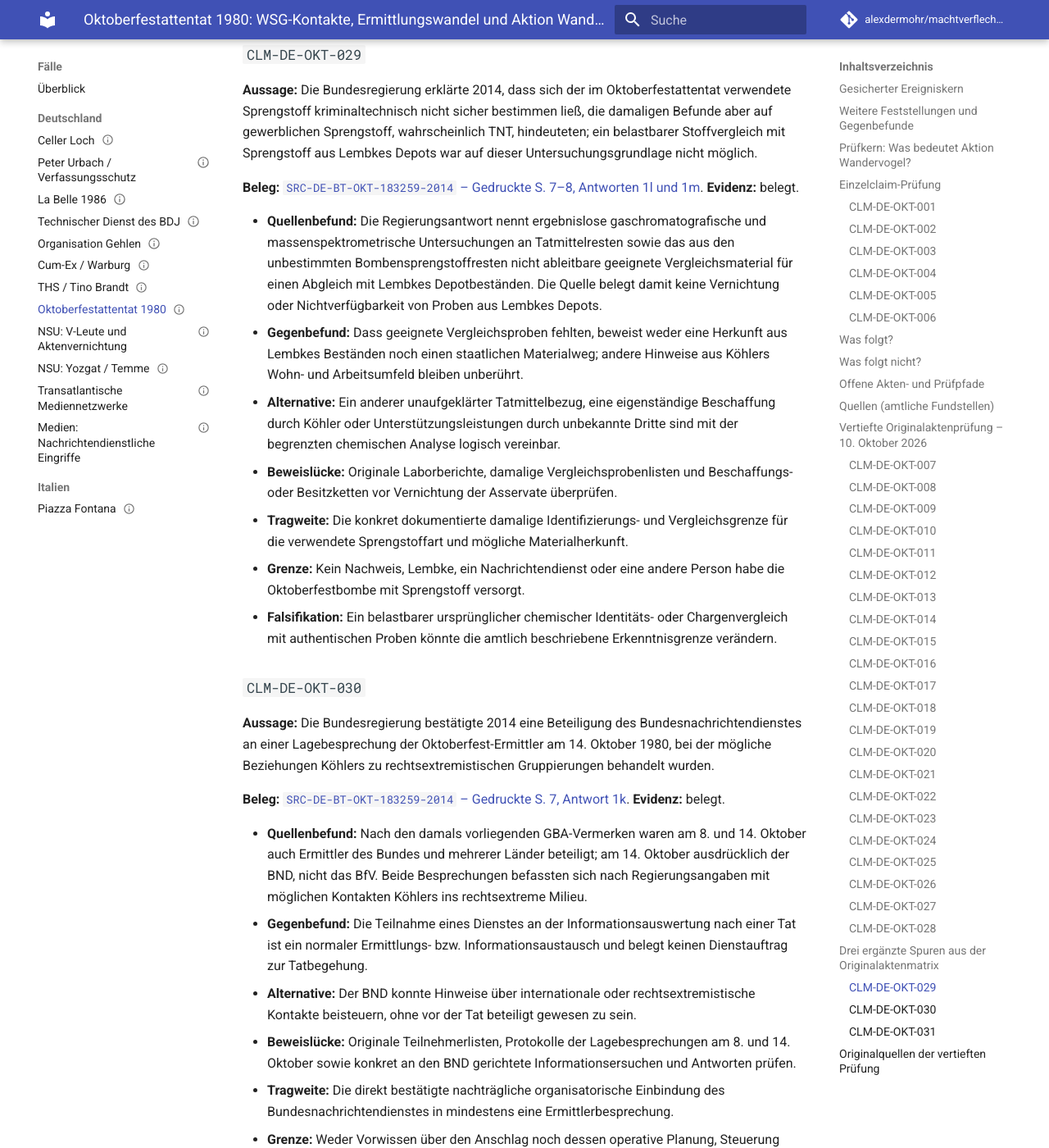
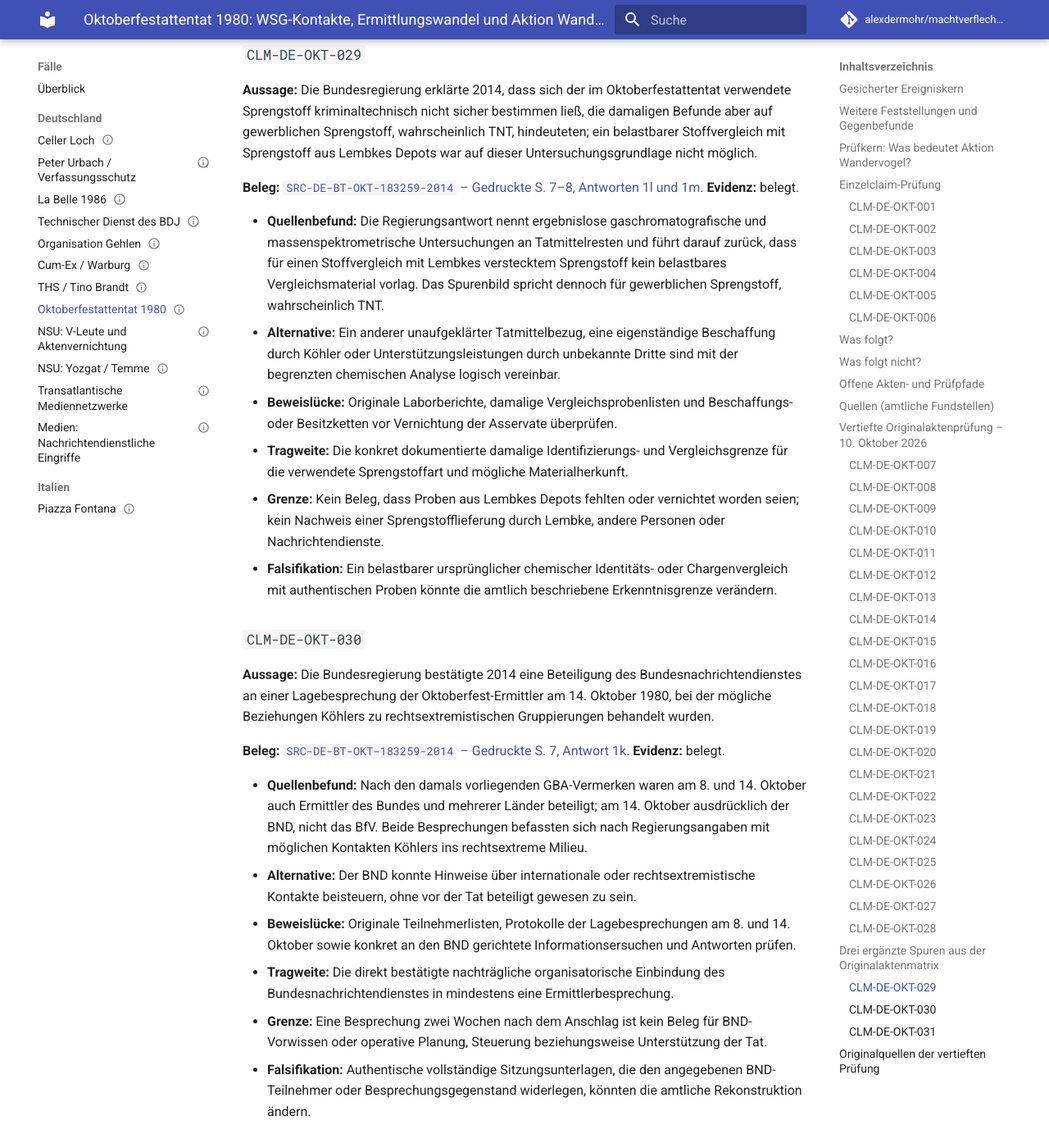
Before and after one commit to alexdermohr/machtverflechtungen, an MkDocs documentation site: the page built from docs/faelle/de/oktoberfestattentat-1980.md, in a window 1280 px wide and 1400 px high, scrolled down 15543 px. Shown: the whole window at 82% size. Built offline with MkDocs 1.6.1 and Material for MkDocs 9.7.7, drawn with Linux system fonts in a browser that asks for light colours; comment, search, counter and statistics services are not loaded; some of the changed text lies outside the part shown.

Commit message:
fix(research): separate evidence from inference limits

```diff
--- a/docs/faelle/de/oktoberfestattentat-1980.md
+++ b/docs/faelle/de/oktoberfestattentat-1980.md
@@ -515,17 +515,13 @@
       - source: "SRC-DE-BT-OKT-183259-2014"
         directness: "direct"
         locator: "Gedruckte S. 7–8, Antworten 1l und 1m"
-        note: "Die Regierungsantwort nennt ergebnislose gaschromatografische und massenspektrometrische Untersuchungen an Tatmittelresten sowie das aus den unbestimmten Bombensprengstoffresten nicht ableitbare geeignete Vergleichsmaterial für einen Abgleich mit Lembkes Depotbeständen. Die Quelle belegt damit keine Vernichtung oder Nichtverfügbarkeit von Proben aus Lembkes Depots."
-    counterevidence:
-      - source: "SRC-DE-BT-OKT-183259-2014"
-        directness: "context"
-        locator: "Gedruckte S. 7–8, Antworten 1l und 1m"
-        note: "Dass geeignete Vergleichsproben fehlten, beweist weder eine Herkunft aus Lembkes Beständen noch einen staatlichen Materialweg; andere Hinweise aus Köhlers Wohn- und Arbeitsumfeld bleiben unberührt."
+        note: "Die Regierungsantwort nennt ergebnislose gaschromatografische und massenspektrometrische Untersuchungen an Tatmittelresten und führt darauf zurück, dass für einen Stoffvergleich mit Lembkes verstecktem Sprengstoff kein belastbares Vergleichsmaterial vorlag. Das Spurenbild spricht dennoch für gewerblichen Sprengstoff, wahrscheinlich TNT."
+    counterevidence: []
     alternatives: ["Ein anderer unaufgeklärter Tatmittelbezug, eine eigenständige Beschaffung durch Köhler oder Unterstützungsleistungen durch unbekannte Dritte sind mit der begrenzten chemischen Analyse logisch vereinbar."]
     missing_evidence: ["Originale Laborberichte, damalige Vergleichsprobenlisten und Beschaffungs- oder Besitzketten vor Vernichtung der Asservate überprüfen."]
     scope:
       supports: "Die konkret dokumentierte damalige Identifizierungs- und Vergleichsgrenze für die verwendete Sprengstoffart und mögliche Materialherkunft."
-      does_not_support: "Kein Nachweis, Lembke, ein Nachrichtendienst oder eine andere Person habe die Oktoberfestbombe mit Sprengstoff versorgt."
+      does_not_support: "Die Aktenauskunft belegt weder, dass Depotproben Lembkes fehlten oder vernichtet wurden, noch, dass Lembke, ein Nachrichtendienst oder eine andere Person die Oktoberfestbombe mit Sprengstoff versorgte."
     falsification: "Ein belastbarer ursprünglicher chemischer Identitäts- oder Chargenvergleich mit authentischen Proben könnte die amtlich beschriebene Erkenntnisgrenze verändern."
   - id: "CLM-DE-OKT-030"
     text: "Die Bundesregierung bestätigte 2014 eine Beteiligung des Bundesnachrichtendienstes an einer Lagebesprechung der Oktoberfest-Ermittler am 14. Oktober 1980, bei der mögliche Beziehungen Köhlers zu rechtsextremistischen Gruppierungen behandelt wurden."
@@ -537,16 +533,12 @@
         directness: "direct"
         locator: "Gedruckte S. 7, Antwort 1k"
         note: "Nach den damals vorliegenden GBA-Vermerken waren am 8. und 14. Oktober auch Ermittler des Bundes und mehrerer Länder beteiligt; am 14. Oktober ausdrücklich der BND, nicht das BfV. Beide Besprechungen befassten sich nach Regierungsangaben mit möglichen Kontakten Köhlers ins rechtsextreme Milieu."
-    counterevidence:
-      - source: "SRC-DE-BT-OKT-183259-2014"
-        directness: "context"
-        locator: "Gedruckte S. 7, Antwort 1k"
-        note: "Die Teilnahme eines Dienstes an der Informationsauswertung nach einer Tat ist ein normaler Ermittlungs- bzw. Informationsaustausch und belegt keinen Dienstauftrag zur Tatbegehung."
+    counterevidence: []
     alternatives: ["Der BND konnte Hinweise über internationale oder rechtsextremistische Kontakte beisteuern, ohne vor der Tat beteiligt gewesen zu sein."]
     missing_evidence: ["Originale Teilnehmerlisten, Protokolle der Lagebesprechungen am 8. und 14. Oktober sowie konkret an den BND gerichtete Informationsersuchen und Antworten prüfen."]
     scope:
       supports: "Die direkt bestätigte nachträgliche organisatorische Einbindung des Bundesnachrichtendienstes in mindestens eine Ermittlerbesprechung."
-      does_not_support: "Weder Vorwissen über den Anschlag noch dessen operative Planung, Steuerung oder Unterstützung durch den BND."
+      does_not_support: "Eine nachträgliche Ermittlerbesprechung beweist weder BND-Vorwissen über den Anschlag noch dessen Planung, Steuerung oder Unterstützung durch den Nachrichtendienst."
     falsification: "Authentische vollständige Sitzungsunterlagen, die den angegebenen BND-Teilnehmer oder Besprechungsgegenstand widerlegen, könnten die amtliche Rekonstruktion ändern."
   - id: "CLM-DE-OKT-031"
     text: "Das Bundesarchiv berichtet, dass bereits am 27. September 1980 ein leitender Beamter des Bayerischen Staatsministeriums des Innern interne Informationen über Köhlers Identität und seine rechtsextremen Kontakte an Journalisten der Zeitschrift Quick weitergegeben habe."
@@ -558,16 +550,12 @@
         directness: "direct"
         locator: "Abschnitt „(K)ein rechtsextremes Attentat?“; Bericht über die Weitergabe am Tag nach dem Anschlag"
         note: "Die historische Archivdarstellung schildert die behördlich nicht gewünschte frühe Veröffentlichung und die nachfolgende Presseerklärung des Generalbundesanwalts am 28. September 1980."
-    counterevidence:
-      - source: "SRC-DE-BARCH-OKTOBERFEST-2025"
-        directness: "context"
-        locator: "Abschnitt „(K)ein rechtsextremes Attentat?“; Bericht über die Weitergabe am Tag nach dem Anschlag"
-        note: "Weder die Archivdarstellung noch die hier verzeichneten Regierungsantworten liefern einen unabhängigen Nachweis einer gezielten Warnung an etwaige Mittäter oder eines kausal dadurch vereitelten Ermittlungsschritts."
+    counterevidence: []
     alternatives: ["Eine politisch oder medial motivierte Indiskretion ohne Terroristenkontakt ist ebenfalls möglich."]
     missing_evidence: ["Originale Weitergabe- und Pressenotizen, dienstliche Untersuchungen sowie datierte interne Folgevermerke zu etwaigen Ermittlungsgefährdungen prüfen."]
     scope:
       supports: "Die beim Bundesarchiv dokumentierte frühe Informationsweitergabe aus dem Ministeriumsbereich an Medien."
-      does_not_support: "Kein Nachweis einer bewussten Warnung an Mittäter, einer Strafvereitelung oder einer staatlichen Mitplanung des Anschlags."
+      does_not_support: "Die archivische Darstellung ist kein eigenständiger Nachweis einer bewussten Warnung an Mittäter, einer konkret vereitelten Ermittlungshandlung oder einer staatlichen Mitplanung des Anschlags."
     falsification: "Ein belastbarer originaler Amtsvermerk oder eine zeitgenössische Korrespondenz, die Urheber, Zeitpunkt und Inhalt der Weitergabe anders belegt, würde die Archivrekonstruktion korrigieren."
 what_follows:
   - text: "Das Bundesarchiv dokumentiert für die Abschlüsse 1981 und 1982 eine Einzeltäterbewertung ohne Feststellung eines politischen Motivs; der GBA bewertete das Motiv 2020 demgegenüber ausdrücklich als rechtsextremistisch."
@@ -959,12 +947,11 @@
 
 **Beleg:** [`SRC-DE-BT-OKT-183259-2014` – Gedruckte S. 7–8, Antworten 1l und 1m](https://dserver.bundestag.de/btd/18/032/1803259.pdf). **Evidenz:** belegt.
 
-- **Quellenbefund:** Die Regierungsantwort nennt ergebnislose gaschromatografische und massenspektrometrische Untersuchungen an Tatmittelresten sowie das aus den unbestimmten Bombensprengstoffresten nicht ableitbare geeignete Vergleichsmaterial für einen Abgleich mit Lembkes Depotbeständen. Die Quelle belegt damit keine Vernichtung oder Nichtverfügbarkeit von Proben aus Lembkes Depots.
-- **Gegenbefund:** Dass geeignete Vergleichsproben fehlten, beweist weder eine Herkunft aus Lembkes Beständen noch einen staatlichen Materialweg; andere Hinweise aus Köhlers Wohn- und Arbeitsumfeld bleiben unberührt.
+- **Quellenbefund:** Die Regierungsantwort nennt ergebnislose gaschromatografische und massenspektrometrische Untersuchungen an Tatmittelresten und führt darauf zurück, dass für einen Stoffvergleich mit Lembkes verstecktem Sprengstoff kein belastbares Vergleichsmaterial vorlag. Das Spurenbild spricht dennoch für gewerblichen Sprengstoff, wahrscheinlich TNT.
 - **Alternative:** Ein anderer unaufgeklärter Tatmittelbezug, eine eigenständige Beschaffung durch Köhler oder Unterstützungsleistungen durch unbekannte Dritte sind mit der begrenzten chemischen Analyse logisch vereinbar.
 - **Beweislücke:** Originale Laborberichte, damalige Vergleichsprobenlisten und Beschaffungs- oder Besitzketten vor Vernichtung der Asservate überprüfen.
 - **Tragweite:** Die konkret dokumentierte damalige Identifizierungs- und Vergleichsgrenze für die verwendete Sprengstoffart und mögliche Materialherkunft.
-- **Grenze:** Kein Nachweis, Lembke, ein Nachrichtendienst oder eine andere Person habe die Oktoberfestbombe mit Sprengstoff versorgt.
+- **Grenze:** Kein Beleg, dass Proben aus Lembkes Depots fehlten oder vernichtet worden seien; kein Nachweis einer Sprengstofflieferung durch Lembke, andere Personen oder Nachrichtendienste.
 - **Falsifikation:** Ein belastbarer ursprünglicher chemischer Identitäts- oder Chargenvergleich mit authentischen Proben könnte die amtlich beschriebene Erkenntnisgrenze verändern.
 
 ### `CLM-DE-OKT-030`
@@ -974,11 +961,10 @@
 **Beleg:** [`SRC-DE-BT-OKT-183259-2014` – Gedruckte S. 7, Antwort 1k](https://dserver.bundestag.de/btd/18/032/1803259.pdf). **Evidenz:** belegt.
 
 - **Quellenbefund:** Nach den damals vorliegenden GBA-Vermerken waren am 8. und 14. Oktober auch Ermittler des Bundes und mehrerer Länder beteiligt; am 14. Oktober ausdrücklich der BND, nicht das BfV. Beide Besprechungen befassten sich nach Regierungsangaben mit möglichen Kontakten Köhlers ins rechtsextreme Milieu.
-- **Gegenbefund:** Die Teilnahme eines Dienstes an der Informationsauswertung nach einer Tat ist ein normaler Ermittlungs- bzw. Informationsaustausch und belegt keinen Dienstauftrag zur Tatbegehung.
 - **Alternative:** Der BND konnte Hinweise über internationale oder rechtsextremistische Kontakte beisteuern, ohne vor der Tat beteiligt gewesen zu sein.
 - **Beweislücke:** Originale Teilnehmerlisten, Protokolle der Lagebesprechungen am 8. und 14. Oktober sowie konkret an den BND gerichtete Informationsersuchen und Antworten prüfen.
 - **Tragweite:** Die direkt bestätigte nachträgliche organisatorische Einbindung des Bundesnachrichtendienstes in mindestens eine Ermittlerbesprechung.
-- **Grenze:** Weder Vorwissen über den Anschlag noch dessen operative Planung, Steuerung oder Unterstützung durch den BND.
+- **Grenze:** Eine Besprechung zwei Wochen nach dem Anschlag ist kein Beleg für BND-Vorwissen oder operative Planung, Steuerung beziehungsweise Unterstützung der Tat.
 - **Falsifikation:** Authentische vollständige Sitzungsunterlagen, die den angegebenen BND-Teilnehmer oder Besprechungsgegenstand widerlegen, könnten die amtliche Rekonstruktion ändern.
 
 ### `CLM-DE-OKT-031`
@@ -988,11 +974,10 @@
 **Beleg:** [`SRC-DE-BARCH-OKTOBERFEST-2025` – Abschnitt „(K)ein rechtsextremes Attentat?“; Bericht über die Weitergabe am Tag nach dem Anschlag](https://www.bundesarchiv.de/themen-entdecken/online-entdecken/themenbeitraege/das-oktoberfestattentat-1980/). **Evidenz:** stark gestützt.
 
 - **Quellenbefund:** Die historische Archivdarstellung schildert die behördlich nicht gewünschte frühe Veröffentlichung und die nachfolgende Presseerklärung des Generalbundesanwalts am 28. September 1980.
-- **Gegenbefund:** Weder die Archivdarstellung noch die hier verzeichneten Regierungsantworten liefern einen unabhängigen Nachweis einer gezielten Warnung an etwaige Mittäter oder eines kausal dadurch vereitelten Ermittlungsschritts.
 - **Alternative:** Eine politisch oder medial motivierte Indiskretion ohne Terroristenkontakt ist ebenfalls möglich.
 - **Beweislücke:** Originale Weitergabe- und Pressenotizen, dienstliche Untersuchungen sowie datierte interne Folgevermerke zu etwaigen Ermittlungsgefährdungen prüfen.
 - **Tragweite:** Die beim Bundesarchiv dokumentierte frühe Informationsweitergabe aus dem Ministeriumsbereich an Medien.
-- **Grenze:** Kein Nachweis einer bewussten Warnung an Mittäter, einer Strafvereitelung oder einer staatlichen Mitplanung des Anschlags.
+- **Grenze:** Die archivische Darstellung belegt weder eine bewusste Warnung an mögliche Mittäter noch eine konkret vereitelte Ermittlungshandlung oder staatliche Mitplanung.
 - **Falsifikation:** Ein belastbarer originaler Amtsvermerk oder eine zeitgenössische Korrespondenz, die Urheber, Zeitpunkt und Inhalt der Weitergabe anders belegt, würde die Archivrekonstruktion korrigieren.
 
 ## Originalquellen der vertieften Prüfung
```
